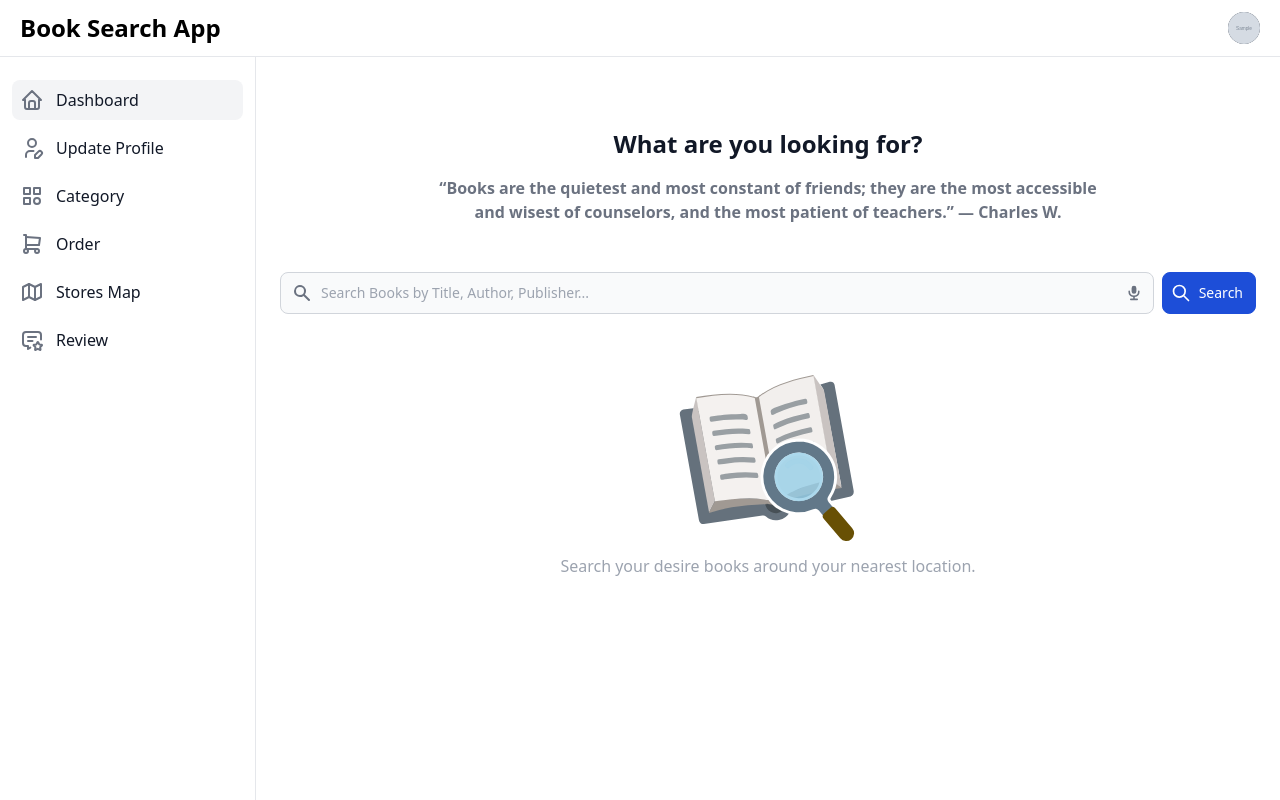
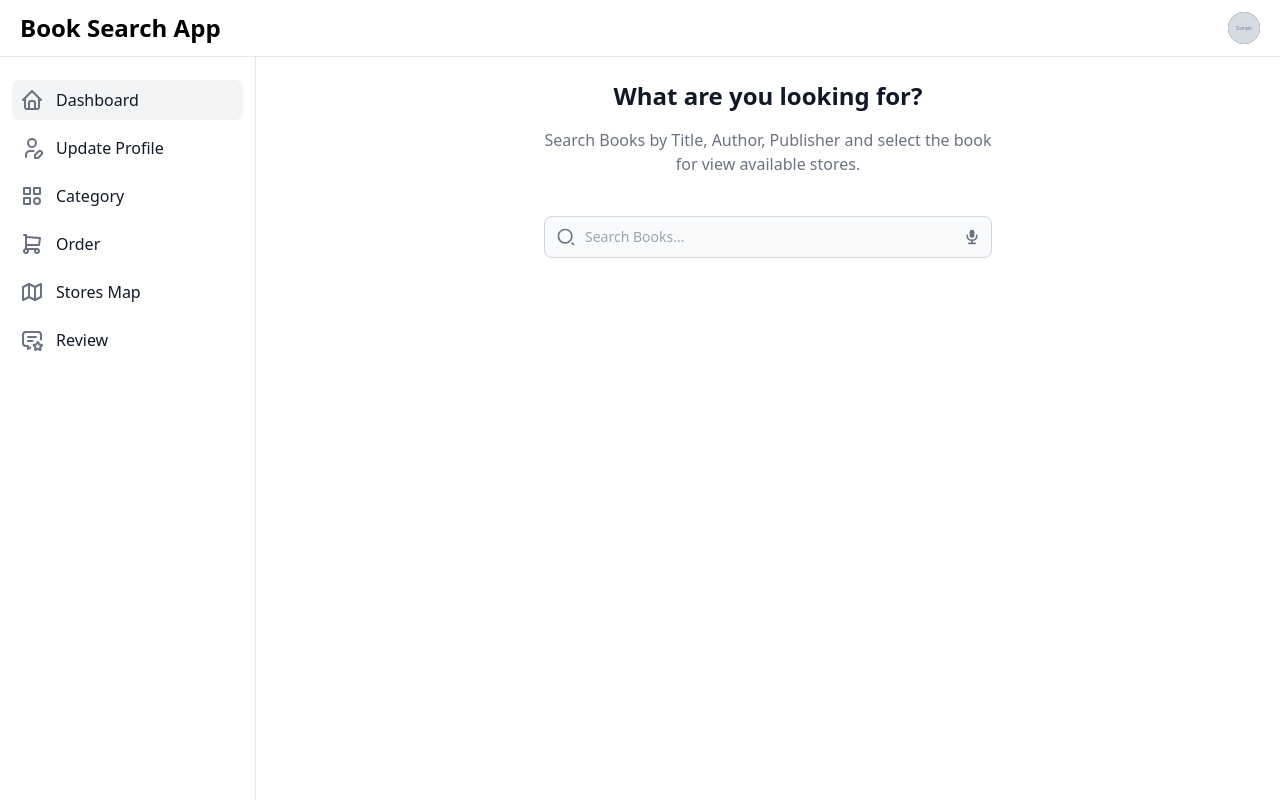
Before and after one commit to tyrodevstech/books-searching-project, a Django app: page /dashboard/ in a window 1280 px wide. Run offline with Django 4.2, Linux system fonts and the light colour scheme; a user stored in the database is signed in; tables that the repository leaves empty hold one stand-in row (values such as "Sample post"); grey boxes marked "Sample" are stand-in pictures; some libraries are stand-ins or nearby versions.

Commit message:
added map list functionality

```diff
--- a/app_book/urls.py
+++ b/app_book/urls.py
@@ -116,7 +116,9 @@ urlpatterns = [
 
 
 htmx_urlpatters = [
-    path("hx-search-list", search_list_view, name="hx_search_list"),
+    path("hx-book-search-list", book_search_list_view, name="hx_book_search_list"),
+    path("hx-available-store-list", available_store_list_view, name="hx_available_store_list"),
+    path("hx-available-book-stores-map", available_book_stores_map_view, name="hx_available_stores_map"),
     path("search-details/<int:pk>", search_details_view, name="search_details"),
 ]
 urlpatterns += htmx_urlpatters
--- a/app_book/utils.py
+++ b/app_book/utils.py
@@ -55,10 +55,12 @@ def getSortedBooksLocations(user_location, book_qs):
                     "title": book.title,
                     "author": book.author.author_name,
                     "category": book.category.category_name,
+                    "store_id": book.store.id,
                     "store_name": book.store.name,
                     "store_phone": book.store.phone,
                     "store_street": book.store.street,
                     "store_city": book.store.city,
+                    "store_location": book.store.location,
                     "distance": distance,
                 }
             )
--- a/app_book/views.py
+++ b/app_book/views.py
@@ -151,7 +151,39 @@ def dashboard_view(request):
         return render(request, "dashboard/comfirm_account.html")
     else:
         if request.user.role == "User":
-            return render(request, "dashboard/user_dashboard.html")
+            store_qs = StoreModel.objects.all()
+            user_location = request.GET.get("user_location")
+
+            if user_location:
+                user_location_coords = tuple(map(float, user_location.split(",")))
+
+                m = folium.Map(user_location_coords, zoom_start=11)
+
+                # for store in store_qs:
+                #     if store.location:
+                #         store_location_coords = tuple(map(float, store.location.split(",")))
+                #         folium.Marker(
+                #             location=store_location_coords,
+                #             tooltip="Click me!",
+                #             popup=store.name,
+                #             icon=folium.Icon(icon="store", color="blue", prefix="fa"),
+                #         ).add_to(m)
+
+                folium.Marker(
+                    location=user_location_coords,
+                    tooltip="Click me!",
+                    popup="Me",
+                    icon=folium.Icon(icon="user", color="red", prefix="fa"),
+                ).add_to(m)
+
+                context = {
+                    "map": m._repr_html_(),
+                }
+            else:
+                context = {
+                    "map": None,
+                }
+            return render(request, "dashboard/user_dashboard.html", context)
         else:
             total_review = ReviewModel.objects.all().count()
             total_added_books = BookModel.objects.filter(
@@ -556,27 +588,50 @@ class OrderDeleteView(OrderBaseView, DeleteView):
     template_name = "dashboard/order/delete.html"
 
 
+from django.db.models import Count
+
+
 @login_required(login_url="app_book:login")
 @user_decorator
-def search_list_view(request):
+def book_search_list_view(request):
     search_text = request.POST.get("query")
+
+    if search_text:
+        results = (
+            BookModel.objects.filter(
+                Q(title__icontains=search_text)
+                | Q(author__author_name__icontains=search_text)
+                | Q(publisher__publisher_name__icontains=search_text)
+                | Q(category__category_name__icontains=search_text)
+            )
+            .select_related("store", "author")
+            .values("title", "author__author_name", "category__category_name")
+            .annotate(count=Count("title"))
+            .order_by("title")[:12]
+        )
+        context = {
+            "searched_books": results,
+        }
+        return render(request, "partials/book-search-results.html", context)
+    else:
+        return HttpResponse("")
+
+
+@login_required(login_url="app_book:login")
+@user_decorator
+def available_store_list_view(request):
+    book_title = request.POST.get("title")
     user_location = request.POST.get("location")
 
-    if search_text:
-        results = BookModel.objects.filter(
-            Q(title__icontains=search_text)
-            | Q(author__author_name__icontains=search_text)
-            | Q(publisher__publisher_name__icontains=search_text)
-            | Q(category__category_name__icontains=search_text)
-        ).select_related("store", "author")[:10]
-        # Sort results based on user location
-        sorted_books = getSortedBooksLocations(user_location, results)
+    if book_title:
+        book_qs = BookModel.objects.filter(title__icontains=book_title)[:10]
+        sorted_books = getSortedBooksLocations(user_location, book_qs)
 
         context = {
             "sorted_books": sorted_books,
             "user_location": user_location,
         }
-        return render(request, "partials/search_list.html", context)
+        return render(request, "partials/available-book-stores.html", context)
     else:
         return HttpResponse("")
 
@@ -603,7 +658,6 @@ def search_details_view(request, pk):
 
         folium.Marker(
             location=store_location_coords,
-            tooltip="Click me!",
             popup=book.store.name,
             icon=folium.Icon(icon="store", color="blue", prefix="fa"),
         ).add_to(m)
@@ -614,12 +668,12 @@ def search_details_view(request, pk):
 
         line = folium.PolyLine(
             [store_location_coords, user_location_coords],
-            weight=5,
+            weight=3,
             tooltip=f"Distance: {distance}km",
         ).add_to(m)
-        attr = {"fill": "#111222", "font-weight": "bold", "font-size": "20"}
+        attr = {"fill": "#000", "font-weight": "bold", "font-size": "14"}
         wind_textpath = plugs.PolyLineTextPath(
-            line, f"{distance}km", center=True, offset=24, attributes=attr
+            line, f"{distance}km", center=True, offset=20, attributes=attr
         )
         m.add_child(line)
         m.add_child(wind_textpath)
@@ -676,5 +730,57 @@ def stores_map_view(request):
     return render(request, "dashboard/map_view.html", context)
 
 
+@login_required(login_url="app_book:login")
+@user_decorator
+def available_book_stores_map_view(request):
+    book_title = request.POST.get("title")
+    user_location = request.POST.get("location")
+    if book_title and user_location:
+        book_qs = BookModel.objects.filter(title__icontains=book_title)[:12]
+        sorted_book_stores = getSortedBooksLocations(user_location, book_qs)
+
+        user_location_coords = tuple(map(float, user_location.split(",")))
+
+        m = folium.Map(user_location_coords, zoom_start=11)
+        if sorted_book_stores:
+            for store in sorted_book_stores:
+                if store["store_location"]:
+                    store_location_coords = tuple(
+                        map(float, store["store_location"].split(","))
+                    )
+                    folium.Marker(
+                        location=store_location_coords,
+                        tooltip="Click me!",
+                        popup=store["store_name"],
+                        icon=folium.Icon(icon="store", color="blue", prefix="fa"),
+                    ).add_to(m)
+                    line = folium.PolyLine(
+                        [store_location_coords, user_location_coords],
+                        weight=3,
+                        tooltip=f"Distance: {store['distance']}km",
+                    ).add_to(m)
+                    attr = {"fill": "#000", "font-weight": "bold", "font-size": "14"}
+                    wind_textpath = plugs.PolyLineTextPath(
+                        line,
+                        f"{store['distance']}km",
+                        center=True,
+                        offset=20,
+                        attributes=attr,
+                    )
+                    m.add_child(line)
+                    m.add_child(wind_textpath)
+
+        folium.Marker(
+            location=user_location_coords,
+            tooltip="Click me!",
+            popup="Me",
+            icon=folium.Icon(icon="user", color="red", prefix="fa"),
+        ).add_to(m)
+
+        return HttpResponse(m._repr_html_())
+    else:
+        return HttpResponse("")
+
+
 def custom_page_not_found_view(request, exception=None):
     return render(request, "404.html", {})
--- a/static/dashboard/css/output.css
+++ b/static/dashboard/css/output.css
@@ -695,6 +695,10 @@ video {
   margin-bottom: 1.25rem;
 }
 
+.mb-6 {
+  margin-bottom: 1.5rem;
+}
+
 .mb-8 {
   margin-bottom: 2rem;
 }
@@ -1203,11 +1222,6 @@ video {
   border-color: rgb(147 197 253 / var(--tw-border-opacity));
 }
 
-.border-blue-700 {
-  --tw-border-opacity: 1;
-  border-color: rgb(29 78 216 / var(--tw-border-opacity));
-}
-
 .border-gray-200 {
   --tw-border-opacity: 1;
   border-color: rgb(229 231 235 / var(--tw-border-opacity));
@@ -1334,6 +1348,11 @@ video {
   padding: 2rem;
 }
 
+.\!px-10 {
+  padding-left: 2.5rem !important;
+  padding-right: 2.5rem !important;
+}
+
 .px-2 {
   padding-left: 0.5rem;
   padding-right: 0.5rem;
@@ -1451,10 +1462,6 @@ video {
 
 .pt-6 {
   padding-top: 1.5rem;
-}
-
-.pt-8 {
-  padding-top: 2rem;
 }
 
 .text-left {
@@ -2359,10 +2362,6 @@ input[type="checkbox"]:focus {
     margin-bottom: 1.25rem;
   }
 
-  .sm\:ml-64 {
-    margin-left: 16rem;
-  }
-
   .sm\:mt-5 {
     margin-top: 1.25rem;
   }
@@ -2469,18 +2463,22 @@ input[type="checkbox"]:focus {
     grid-column: span 6 / span 6;
   }
 
+  .md\:mb-10 {
+    margin-bottom: 2.5rem;
+  }
+
   .md\:mb-12 {
     margin-bottom: 3rem;
   }
 
+  .md\:ml-64 {
+    margin-left: 16rem;
+  }
+
   .md\:mr-24 {
     margin-right: 6rem;
   }
 
-  .md\:mt-12 {
-    margin-top: 3rem;
-  }
-
   .md\:mt-14 {
     margin-top: 3.5rem;
   }
@@ -2535,10 +2538,6 @@ input[type="checkbox"]:focus {
     padding: 1.5rem;
   }
 
-  .md\:pt-12 {
-    padding-top: 3rem;
-  }
-
   .md\:text-2xl {
     font-size: 1.5rem;
     line-height: 2rem;
@@ -2548,11 +2547,24 @@ input[type="checkbox"]:focus {
     font-size: 2.25rem;
     line-height: 2.5rem;
   }
+
+  .md\:text-base {
+    font-size: 1rem;
+    line-height: 1.5rem;
+  }
 }
 
 @media (min-width: 1024px) {
   .lg\:max-h-\[60rem\] {
     max-height: 60rem;
+  }
+
+  .lg\:max-w-md {
+    max-width: 28rem;
+  }
+
+  .lg\:flex-row {
+    flex-direction: row;
   }
 
   .lg\:px-5 {
--- a/templates/dashboard/base.html
+++ b/templates/dashboard/base.html
@@ -89,7 +89,7 @@
    </nav>
 
    <aside id="logo-sidebar"
-      class="fixed top-0 left-0 z-40 w-64 h-screen pt-20 transition-transform -translate-x-full bg-white border-r border-gray-200 sm:translate-x-0 "
+      class="fixed top-0 left-0 z-40 w-64 h-screen pt-20 transition-transform -translate-x-full bg-white border-r border-gray-200 md:translate-x-0"
       aria-label="Sidebar">
       <div class="h-full px-3 pb-4 overflow-y-auto bg-white ">
          <ul class="space-y-2 font-medium">
@@ -278,7 +278,7 @@
       </div>
    </aside>
 
-   <main class="sm:ml-64 h-full bg-white">
+   <main class="md:ml-64 h-full bg-white">
       {% block main_content %} {% endblock main_content %}
    </main>
 
--- a/templates/dashboard/checkout.html
+++ b/templates/dashboard/checkout.html
@@ -58,7 +58,7 @@
                         </div>
                         <div class="flex-1 rounded p-4 border justify-center font-medium items-center"><span>Bkash</span></div>
                         <div class="flex-1 rounded p-4 border justify-center font-medium items-center"><span>Nagad</span></div>
-                        <div class="flex-1 rounded p-4 border justify-center font-medium items-center"><span>COD</span></div>
+                        <div class="flex-1 rounded p-4 border justify-center font-medium items-center"><span>Cash</span></div>
                     </div>
                 </div>
                 <div class="mb-5">
@@ -81,7 +81,7 @@
                     </div>
                     <div class="w-full">
                         <label for="cvc" class="block mb-2 text-sm font-medium text-gray-900 dark:text-white">CVC</label>
-                        <input id="cvc" type="number" min="0" max="999" step="1"
+                        <input id="cvc" type="number" min="1" max="999" step="1"
                             class="bg-gray-50 border border-gray-300 text-gray-900 text-sm rounded-lg focus:ring-blue-500 focus:border-blue-500 block w-full p-2.5" required>
                     </div>
                 </div>
--- a/templates/dashboard/user_dashboard.html
+++ b/templates/dashboard/user_dashboard.html
@@ -4,31 +4,30 @@
 
 
 {% block main_content %}
-<section class="relative overflow-y-auto p-4 md:p-6 min-h-full mb-4">
-   <div class="max-w-5xl mx-auto h-full pt-8 md:pt-12">
-      <div class="text-center mb-8 md:mb-12">
+<section class="relative h-full overflow-y-auto p-4 sm:p-6 mb-4">
+   <div class="flex flex-col lg:flex-row gap-6 h-full">
+      <div class="w-full lg:max-w-md mx-auto">
+         <div class="text-center mb-6 md:mb-10">
             <h2 class="mb-4 text-2xl font-bold text-gray-900 dark:text-white">What are you looking for?</h2>
-         <p class="text-gray-500 dark:text-gray-400 max-w-2xl mx-auto font-semibold">“Books are the quietest and most
-            constant of friends; they are the
-            most accessible and wisest of counselors,
-            and the most patient of teachers.” ― Charles W.</p>
+            <p class="text-gray-500 dark:text-gray-400 max-w-2xl mx-auto text-sm md:text-base">Search Books by Title,
+               Author,
+               Publisher and select the book for view available stores.</p>
          </div>
-      <form class="flex items-center">
+         <div class="flex items-center">
             <label for="voice-search" class="sr-only">Search</label>
             <div class="relative w-full">
                <div class="absolute inset-y-0 left-0 flex items-center pl-3 pointer-events-none">
-               <svg aria-hidden="true" class="w-5 h-5 text-gray-500 dark:text-gray-400" fill="currentColor"
-                  viewBox="0 0 20 20" xmlns="http://www.w3.org/2000/svg">
-                  <path fill-rule="evenodd"
-                     d="M8 4a4 4 0 100 8 4 4 0 000-8zM2 8a6 6 0 1110.89 3.476l4.817 4.817a1 1 0 01-1.414 1.414l-4.816-4.816A6 6 0 012 8z"
-                     clip-rule="evenodd"></path>
+                  <svg xmlns="http://www.w3.org/2000/svg" class="w-5 h-5 text-gray-500" viewBox="0 0 24 24">
+                     <path
+                        d="M11 2C15.968 2 20 6.032 20 11C20 15.968 15.968 20 11 20C6.032 20 2 15.968 2 11C2 6.032 6.032 2 11 2ZM11 18C14.8675 18 18 14.8675 18 11C18 7.1325 14.8675 4 11 4C7.1325 4 4 7.1325 4 11C4 14.8675 7.1325 18 11 18ZM19.4853 18.0711L22.3137 20.8995L20.8995 22.3137L18.0711 19.4853L19.4853 18.0711Z"
+                        fill="currentColor"></path>
                   </svg>
                </div>
                <input name="query" type="text" id="voice-search" hx-headers='{"X-CSRFToken": "{{ csrf_token }}"}'
-               hx-target="#search-results" hx-post="{% url 'app_book:hx_search_list' %}"
-               hx-trigger="keyup changed delay:500ms" hx-vals='js:{"location": getUserLocation()}'
-               class="bg-gray-50 border border-gray-300 text-gray-900 text-sm rounded-lg focus:ring-blue-500 focus:border-blue-500 block w-full !pl-10 p-2.5  dark:bg-gray-700 dark:border-gray-600 dark:placeholder-gray-400 dark:text-white dark:focus:ring-blue-500 dark:focus:border-blue-500"
-               placeholder="Search Books by Title, Author, Publisher..." required>
+                  hx-target="#book-search-results" hx-post="{% url 'app_book:hx_book_search_list' %}"
+                  hx-trigger="keyup changed delay:500ms"
+                  class="bg-gray-50 border border-gray-300 text-gray-900 focus:ring-blue-500 focus:border-blue-500 block w-full !px-10 p-2.5"
+                  placeholder="Search Books..." required>
                <button type="button" class="absolute inset-y-0 right-0 flex items-center pr-3">
                   <svg aria-hidden="true"
                      class="w-4 h-4 text-gray-500 dark:text-gray-400 hover:text-gray-900 dark:hover:text-white"
@@ -39,25 +38,33 @@
                   </svg>
                </button>
             </div>
-         <button type="submit"
-            class="inline-flex items-center py-2.5 px-3 ml-2 text-sm font-medium text-white bg-blue-700 rounded-lg border border-blue-700 hover:bg-blue-800 focus:ring-4 focus:outline-none focus:ring-blue-300 dark:bg-blue-600 dark:hover:bg-blue-700 dark:focus:ring-blue-800">
-            <svg aria-hidden="true" class="w-5 h-5 mr-2 -ml-1" fill="none" stroke="currentColor" viewBox="0 0 24 24"
-               xmlns="http://www.w3.org/2000/svg">
-               <path stroke-linecap="round" stroke-linejoin="round" stroke-width="2"
-                  d="M21 21l-6-6m2-5a7 7 0 11-14 0 7 7 0 0114 0z"></path>
-            </svg>Search
+         </div>
+         <div id="book-search-results"></div>
+         <div id="selected-book-container" class="mt-4 hidden overflow-hidden rounded-sm">
+            <span class="border w-full"></span>
+            <button type="submit" id="view-on-map"
+               class="inline-flex whitespace-nowrap items-center p-2 text-xs font-medium text-white bg-blue-700 hover:bg-blue-800 ">
+               <i class="ti ti-map-pin mr-1"></i> View on Maps
             </button>
-      </form>
-      <div id="search-results"></div>
-      <div class="w-48 mx-auto mt-8 md:mt-12">
-         <img src="{% static 'images/book_search.svg' %}" alt="" srcset="" class="w-full">
          </div>
-      <p class="text-gray-400 dark:text-gray-400 max-w-2xl mx-auto text-center">Search your desire books around your
-         nearest location.</p>
+         <div id="available-book-stores"></div>
+      </div>
+      {% if map %}
+      <div id="map-container" class="h-full w-full">
+         {{ map|safe }}
+      </div>
+      <style>
+         #map-container>div,
+         #map-container>div>div {
+            height: 100% !important;
+            min-height: 50vh;
+         }
+      </style>
+      {% endif %}
    </div>
 </section>
 
-<div class="absolute z-10 inset-0 -top-16 md:-top-14 hidden" id="my-modal">
+<div class="absolute z-50 inset-0 -top-16 md:-top-14 hidden" id="location-denied-modal">
    <div class="flex items-end justify-center min-h-screen pt-4 px-4 pb-20 text-center sm:block sm:p-0 relative">
       <div class="absolute inset-0 transition-opacity" aria-hidden="true">
          <div class="absolute inset-0 bg-gray-500 opacity-75"></div>
@@ -99,29 +106,81 @@
 
 {% block script %}
 <script>
-   function getlocation() {
-      userLocation = ''
-      if (navigator.geolocation) {
-         navigator.geolocation.getCurrentPosition((position) => {
+   let current_url = window.location.href
+   let url = new URL(current_url)
+   let searchParams = new URLSearchParams(url.search)
+   let userLocation = ''
+   let selectedBookTitile = ''
+
+   function waitForGeolocation() {
+      return new Promise((resolve, reject) => {
+         if ('geolocation' in navigator) {
+            navigator.geolocation.getCurrentPosition(
+               position => resolve(position),
+               error => {
+                  reject(error)
+               }
+            );
+         } else {
+            reject(new Error('Geolocation not supported.'));
+         }
+      });
+   }
+
+   async function getGeolocation() {
+      try {
+         const position = await waitForGeolocation();
          let lat = position.coords.latitude;
          let long = position.coords.longitude;
          userLocation = `${lat},${long}`;
-         }, positionError);
+      } catch (error) {
+         positionError(error)
+         console.error('Error getting geolocation:', error.message);
       }
    }
+
    function positionError(error) {
-      // if (error.PERMISSION_DENIED) alert("Please accept geolocation")
-      document.getElementById('my-modal').classList.remove('hidden');
+      document.getElementById('location-denied-modal').classList.remove('hidden');
    }
 
    window.addEventListener("DOMContentLoaded", async (event) => {
-      getlocation()
+      await getGeolocation();
+      if (!searchParams.get(`user_location`) && userLocation) {
+         window.location.href = current_url + `?user_location=${userLocation}`;
+      }
    });
 
-   function getUserLocation() { return userLocation }
+   navigator.permissions.query({ name: 'geolocation' }).then(function (permissionStatus) {
+      permissionStatus.onchange = async function () {
+         if (permissionStatus.state == 'granted') {
+            await getGeolocation();
+            if (!searchParams.get(`user_location`) && userLocation) {
+               window.location.href = current_url + `?user_location=${userLocation}`;
+            }
+            console.log('geolocation permission state has changed to', this.state);
+         }
+      };
+   });
 
    function closeModal() {
-      document.getElementById('my-modal').classList.add('hidden');
+      document.getElementById('location-denied-modal').classList.add('hidden');
    }
 </script>
+<script>
+   $(document).on('click', '#book-search-results .search-item', function (e) {
+      if (userLocation) {
+         let selectedBookContainer = $('#selected-book-container')
+         selectedBookContainer.find('span').html($(this).append('<span class="ml-2 text-sm text-green-500 whitespace-nowrap">selected &#10003;</span>'))
+         selectedBookContainer.removeClass('hidden').addClass('flex')
+         $('#book-search-results').empty()
+         selectedBookTitile = $(this).data('book-title')
+         let availableBookStores = $('#available-book-stores')
+         htmx.ajax('POST', '/hx-available-store-list', { target: '#available-book-stores', swap: 'innerHTML', values: { 'title': selectedBookTitile, 'location': userLocation }, 'headers': { "X-CSRFToken": '{{ csrf_token }}' } })
+      } else positionError()
+   })
+
+   $(document).on('click', '#view-on-map', function () {
+      htmx.ajax('POST', '/hx-available-book-stores-map', { target: '#map-container', swap: 'innerHTML', values: { 'title': selectedBookTitile, 'location': userLocation }, 'headers': { "X-CSRFToken": '{{ csrf_token }}' } })
+   })
+</script>
 {% endblock script %}
```
Also changed, not shown: other parts of static/dashboard/css/output.css (+26 -23 lines), templates/partials/available-book-stores.html (added, +42 -0 lines), templates/partials/book-search-results.html (added, +15 -0 lines), templates/partials/search_list.html (deleted, +0 -49 lines). Lines whose indentation alone changed are shown as unchanged.
